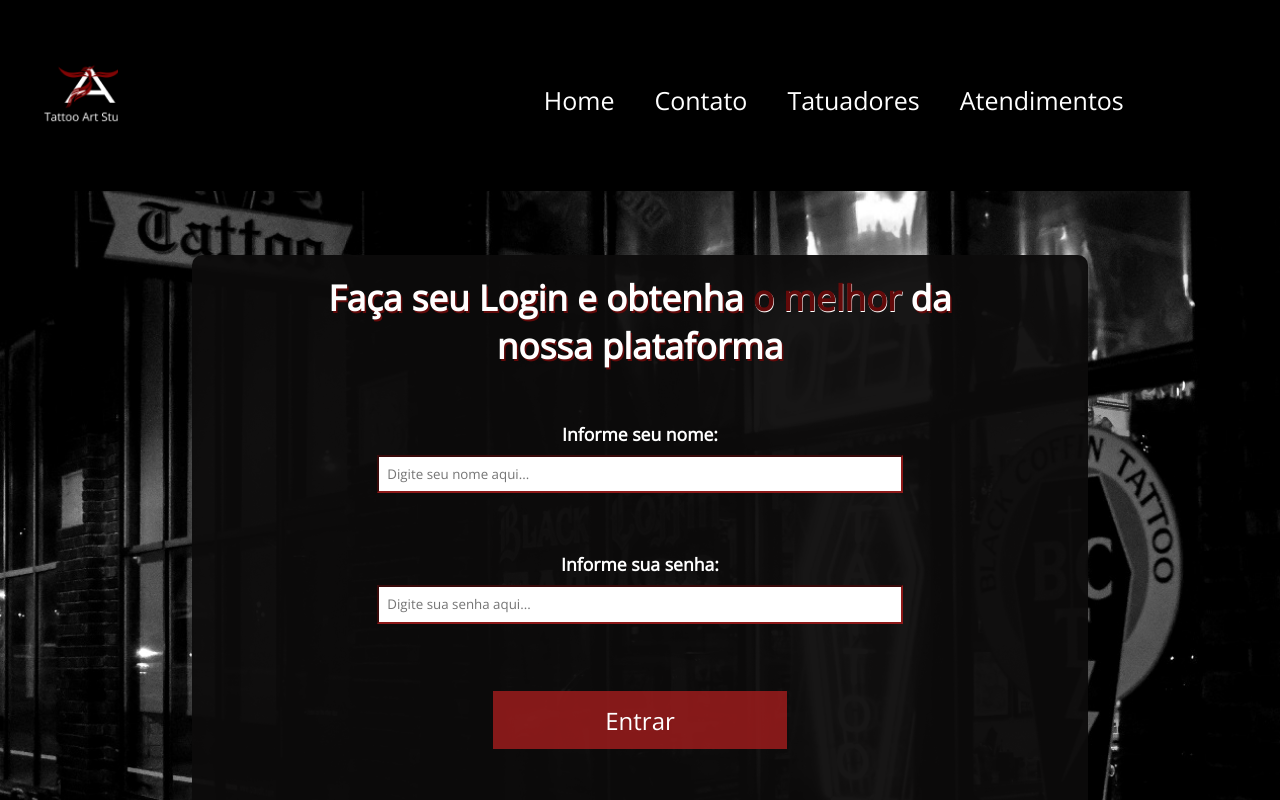
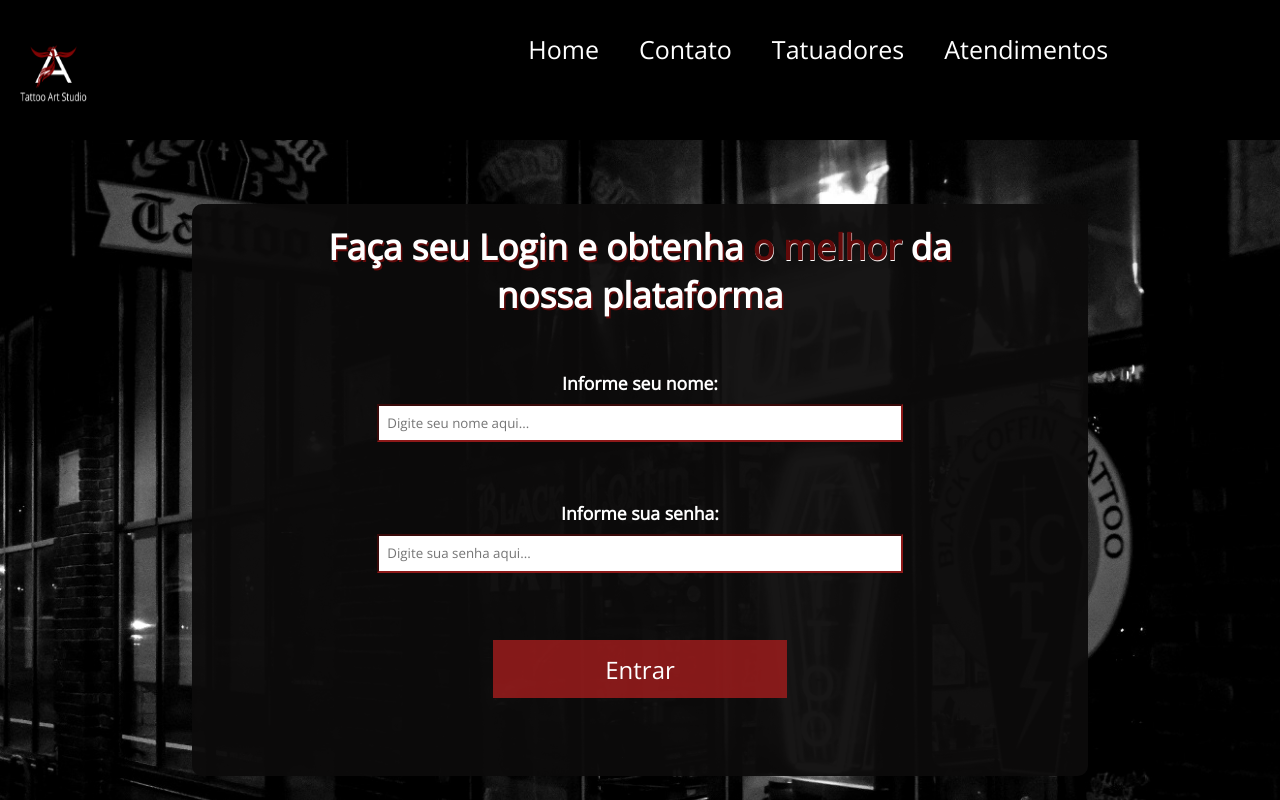
Before and after one commit to CibeleMartins/TattooArtStudio-M5, a React (Create React App) app: page /Login in a window 1280 px wide. Shown: the top 800 px of the page. Built offline with nearby package versions, Linux system fonts and the light colour scheme.

Commit message:
:package: feat: Altera o navbar
Retirou o componente de Link em volta da tag e imagem, pois o link que leva para a Home é o que foi inserido no texto 'Home' do navbar, não a imagem.

```diff
--- a/src/components/Header/Header.jsx
+++ b/src/components/Header/Header.jsx
@@ -7,9 +7,9 @@ import logo from "../../assets/imagens/logo.png";
 const Header = () => {
   return (
     <header className={styles.header}>
-      <Link to="/" className={styles.link}>
-        <img src={logo} alt={logo} className={styles.img}/>
-      </Link>
+
+      <img src={logo} alt={logo} className={styles.img}/>
+
 
       <nav className={styles.nav}>
         <Link to="/" className={styles.link}>Home</Link>
--- a/src/pages/Home.module.css
+++ b/src/pages/Home.module.css
@@ -36,10 +36,13 @@ main {
   display: flex;
   align-items: flex-start;
   justify-content: flex-end;
-  margin-right: 100px;
   margin-top: 20px;
   cursor: pointer;
 
+}
+
+img {
+  margin-right: 40px;
 }
 
 
```
